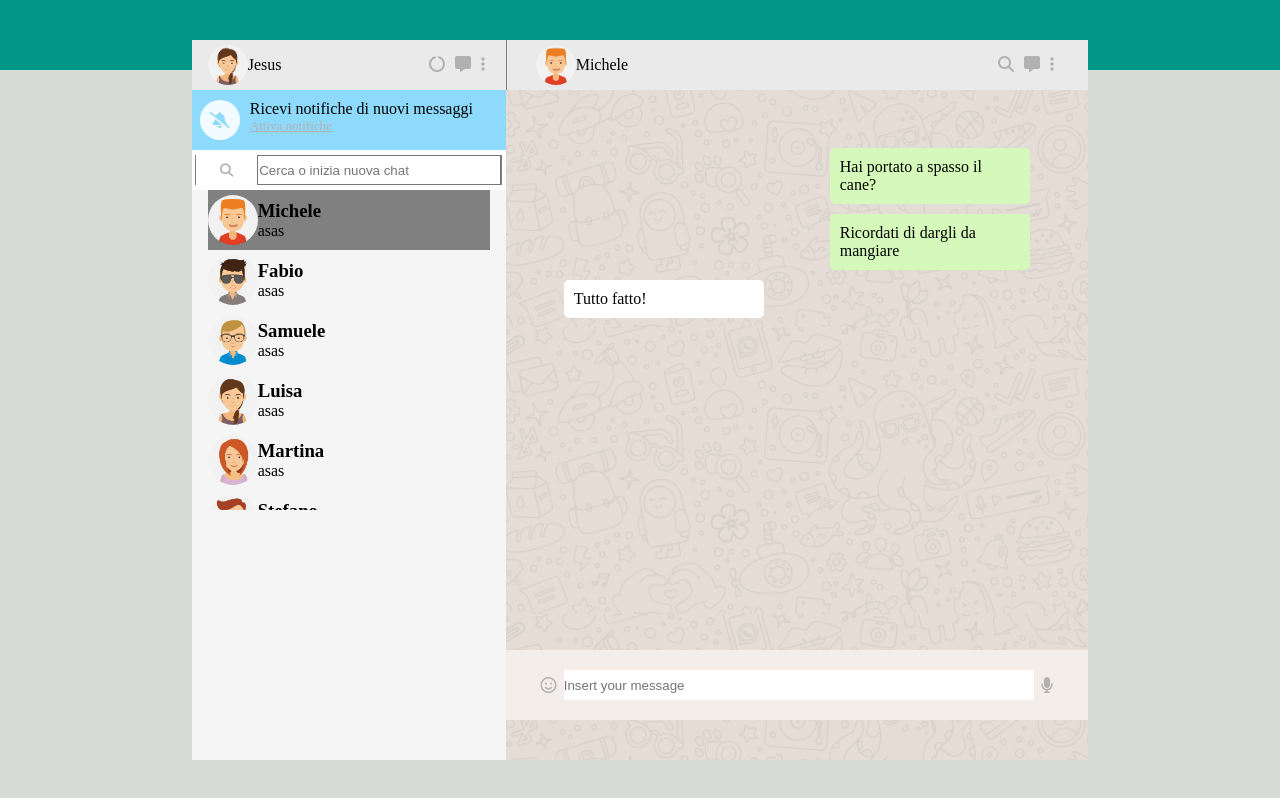
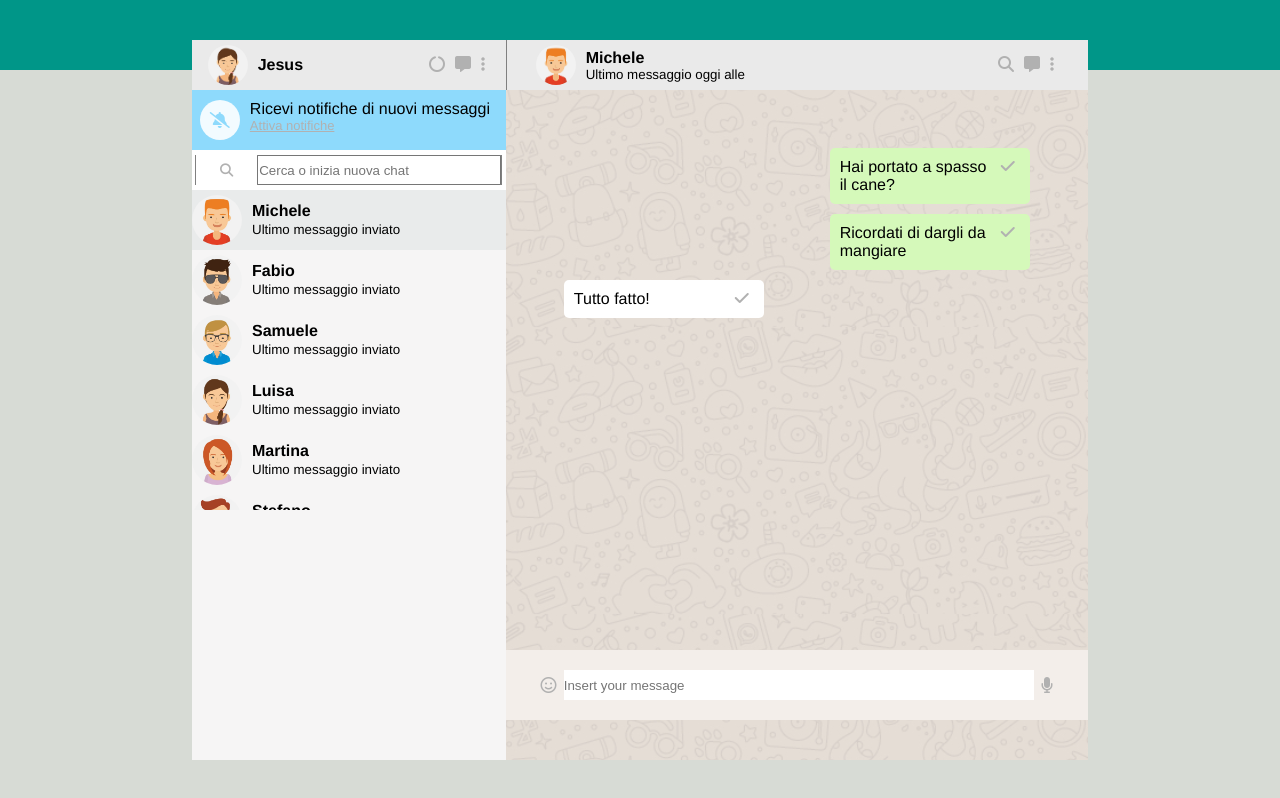
Before and after one commit to Antonio9026/Vue-Boolzapp, a plain HTML site: page index.html in a window 1280 px wide. Drawn offline with nearby package versions, Linux system fonts and the light colour scheme.

Commit message:
correzione filter e un po di css

```diff
--- a/css/style.css
+++ b/css/style.css
@@ -17,6 +17,7 @@
     height: 100vh;
     background-color: #d7dbd5;
     position: relative;
+    font-family:  Italic, Helvetica, sans-serif, sans-serif;
 }
 
 
@@ -52,11 +53,16 @@
 }
 
 .img-nav-info {
-    width: 100px;
+    min-width: 200px;
     height: 40px;
     border-radius: 50%;
     display: flex;
     align-items: center;
+}
+.conatct_date{
+    display: flex;
+    flex-direction: column;
+    padding-left: 10px;
 }
 
 .image-info {
@@ -68,7 +74,9 @@
     width: 100%;
     border-radius: 50%;
 }
-
+.io-name{
+    padding-left: 10px;
+}
 i {
     margin: 0 5px;
     color: #b1b1b1;
@@ -162,13 +170,14 @@ i {
     overflow: auto;
 
 }
+.contact_name_info{
+    padding-left: 10px;
+}
 .active{
-    background-color: grey;
+    background-color:#e9ebeb;
 }
 .img-contact-info {
-    width: 90%;
     height: 60px;
-    margin: 0 auto;
     display: flex;
     align-items: center;
 }
@@ -235,6 +244,11 @@ i {
 .recived-message{
     background-color: white;
 }
+.message{
+    display: flex;
+    justify-content: space-between;
+}
+
 
 /* Send message bar */
 .send-message-bar{
--- a/index.html
+++ b/index.html
@@ -34,7 +34,7 @@
                             <div class="image-info">
                                 <img class="io" src="img\avatar_io.jpg" alt="">
                             </div>
-                            <span>Jesus</span>
+                            <h4 class="io-name">Jesus</h4>
                         </div>
                         <div class="info_icons">
                             <i class="fa-solid fa-circle-notch"></i>
@@ -61,19 +61,19 @@
                             <button class="ricerca-but"><i class="fa-solid fa-magnifying-glass"></i></button>
                         </div>
                         <input class="input_ricerca" type="text" name="" id="" placeholder="Cerca o inizia nuova chat"
-                        v-model="searchInput">
+                            v-model="searchInput">
                     </div>
                 </div>
 
                 <div class="contact_container">
-                    <div class="img-contact-info" v-for="(contacsItem,i) in  searchAvatar(i)" @click="onAvatarClick(i)"
-                    v-bind:class=" activeAvatar === i ? 'active':''">
+                    <div class="img-contact-info" v-for="(contacsItem,i) in  searchAvatar()" @click="onAvatarClick(i)"
+                        v-bind:class=" activeAvatar === i ? 'active':''">
                         <div class="image-contact">
                             <img class="io_contact" v-bind:src="contacsItem.avatar" alt="">
                         </div>
                         <div class="contact_name_info">
-                            <h3 class="contact_name">{{ contacsItem.name }}</h3>
-                            <p class="message_contact">asas</p>
+                            <h4 class="contact_name">{{ contacsItem.name }}</h4>
+                            <small class="message_contact">Ultimo messaggio inviato</small>
                         </div>
 
                     </div>
@@ -88,9 +88,13 @@
                     <div class="img_container">
                         <div class="img-nav-info">
                             <div class="image-info">
-                                <img class="io"  v-bind:src="contatti[activeAvatar].avatar"  alt="">
+                                <img class="io" v-bind:src="contatti[activeAvatar].avatar" alt="">
                             </div>
-                            <span>{{contatti[activeAvatar].name}}</span>
+                            <div class="conatct_date">
+
+                                <h4>{{contatti[activeAvatar].name}}</h4>
+                                <small>Ultimo messaggio oggi alle </small>
+                            </div>
                         </div>
                         <div class="info_icons">
                             <i class="fa-solid fa-magnifying-glass"></i>
@@ -103,18 +107,19 @@
                     <!-- messages chat  -->
                     <div class="messages_wrapper">
                         <div class="messages" v-for="(contactItem, i) in contatti[activeAvatar].messages">
-                            <div
+                            <div class="message"
                                 v-bind:class="{'sent-message': contactItem.status ==='sent', 'recived-message': contactItem.status ==='received'}">
-                                {{ contactItem.message }}</div>
+                                {{ contactItem.message}} <div class="ceck"><i class="fa-solid fa-check"></i></div>
+                            </div>
                         </div>
+
                     </div>
                 </main>
 
                 <div class="send-message-bar">
                     <i class="fa-regular fa-face-smile"></i>
-                    <input type="text" placeholder="Insert your message"
-                    v-model="newMessage.message"
-                    @keyup.enter="addMessage(activeAvatar)">
+                    <input type="text" placeholder="Insert your message" v-model="newMessage.message"
+                        @keyup.enter="addMessage(activeAvatar)">
                     <i class="fa-solid fa-microphone"></i>
                 </div>
 
--- a/vue/script.js
+++ b/vue/script.js
@@ -17,16 +17,19 @@ const app = Vue.createApp({
 
                     messages: [
                         {
+
                             date: "10/01/2020 15:30:55",
                             message: "Hai portato a spasso il cane?",
                             status: "sent",
                         },
                         {
+
                             date: "10/01/2020 15:50:00",
                             message: "Ricordati di dargli da mangiare",
                             status: "sent",
                         },
                         {
+
                             date: "10/01/2020 16:15:22",
                             message: "Tutto fatto!",
                             status: "received",
@@ -51,7 +54,7 @@ const app = Vue.createApp({
                         {
                             date: "20/03/2020 16:35:00",
                             message: "Mi piacerebbe ma devo andare a fare la spesa.",
-                            status: "received",
+                            status: "sent",
                         },
                     ],
                 },
@@ -101,12 +104,12 @@ const app = Vue.createApp({
 
                         {
                             date: "10/01/2020 15:30:55",
-                            message: "Lo sai che ha aperto una nuova pizzeria?",
+                            message: "Ci vediamo stasera.",
                             status: "sent",
                         },
                         {
                             date: "10/01/2020 15:50:00",
-                            message: "Si, ma preferirei andare al cinema",
+                            message: "Perfetto",
                             status: "received",
                         },
                     ],
@@ -118,13 +121,18 @@ const app = Vue.createApp({
 
                         {
                             date: "10/01/2020 15:30:55",
-                            message: "Lo sai che ha aperto una nuova pizzeria?",
-                            status: "sent",
+                            message: "Ti va di uscire Stasera?",
+                            status: "received",
+                        },
+                        {
+                            date: "10/01/2020 15:30:55",
+                            message: "Magari per un aperitivo?",
+                            status: "received",
                         },
                         {
                             date: "10/01/2020 15:50:00",
                             message: "Si, ma preferirei andare al cinema",
-                            status: "received",
+                            status: "sent",
                         },
                     ],
                 },
@@ -140,7 +148,7 @@ const app = Vue.createApp({
                         },
                         {
                             date: "10/01/2020 15:50:00",
-                            message: "Si, ma preferirei andare al cinema",
+                            message: "No, non ero al corrente",
                             status: "received",
                         },
                     ],
@@ -152,12 +160,12 @@ const app = Vue.createApp({
 
                         {
                             date: "10/01/2020 15:30:55",
-                            message: "Lo sai che ha aperto una nuova pizzeria?",
+                            message: "Hai fatto la spesa?",
                             status: "sent",
                         },
                         {
                             date: "10/01/2020 15:50:00",
-                            message: "Si, ma preferirei andare al cinema",
+                            message: "Si.",
                             status: "received",
                         },
                     ],
@@ -190,8 +198,9 @@ const app = Vue.createApp({
         },
 
         searchAvatar(){
-            return this.contatti.filter((contatti,i) => contatti.name.toLowerCase().includes(this.searchInput.toLowerCase()));
-        }
+            return this.contatti.filter((contatti) => contatti.name.toLowerCase().includes(this.searchInput.toLowerCase()));
+        },
+
 
     },
 });
```
